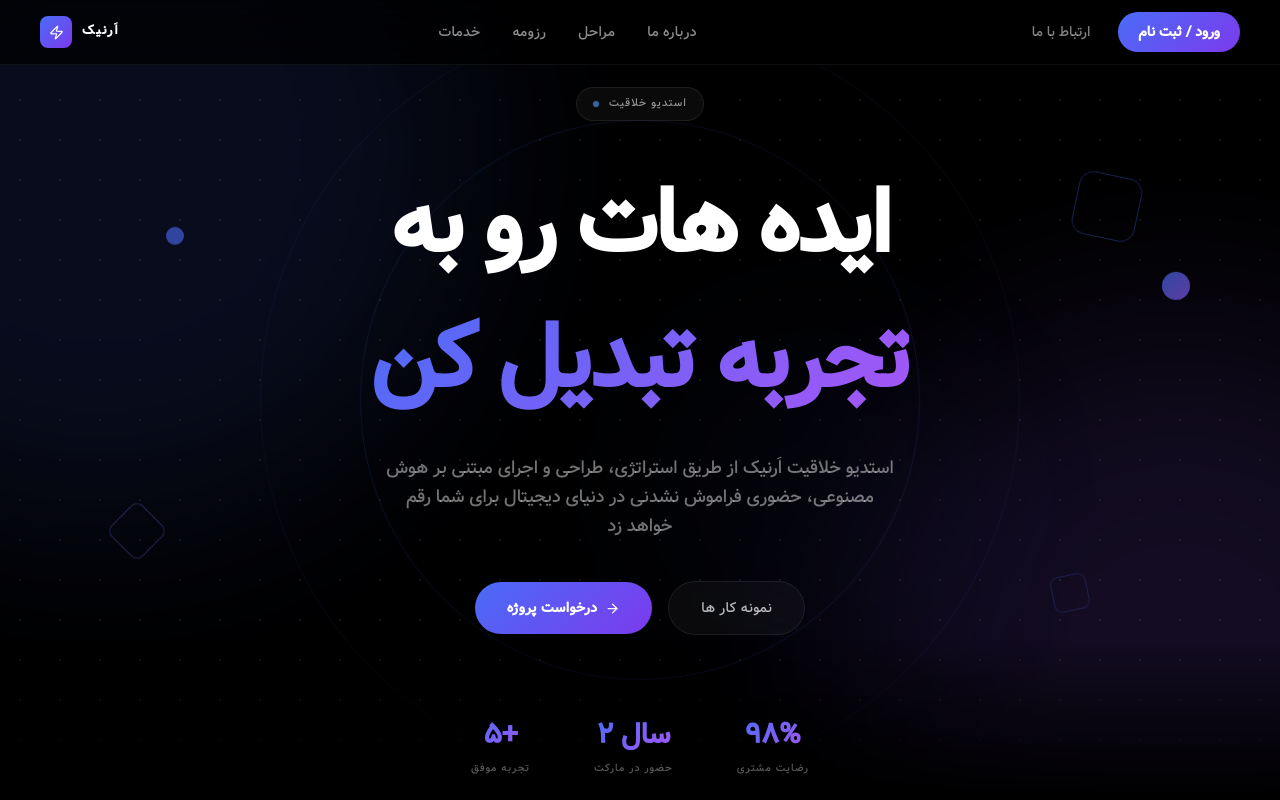
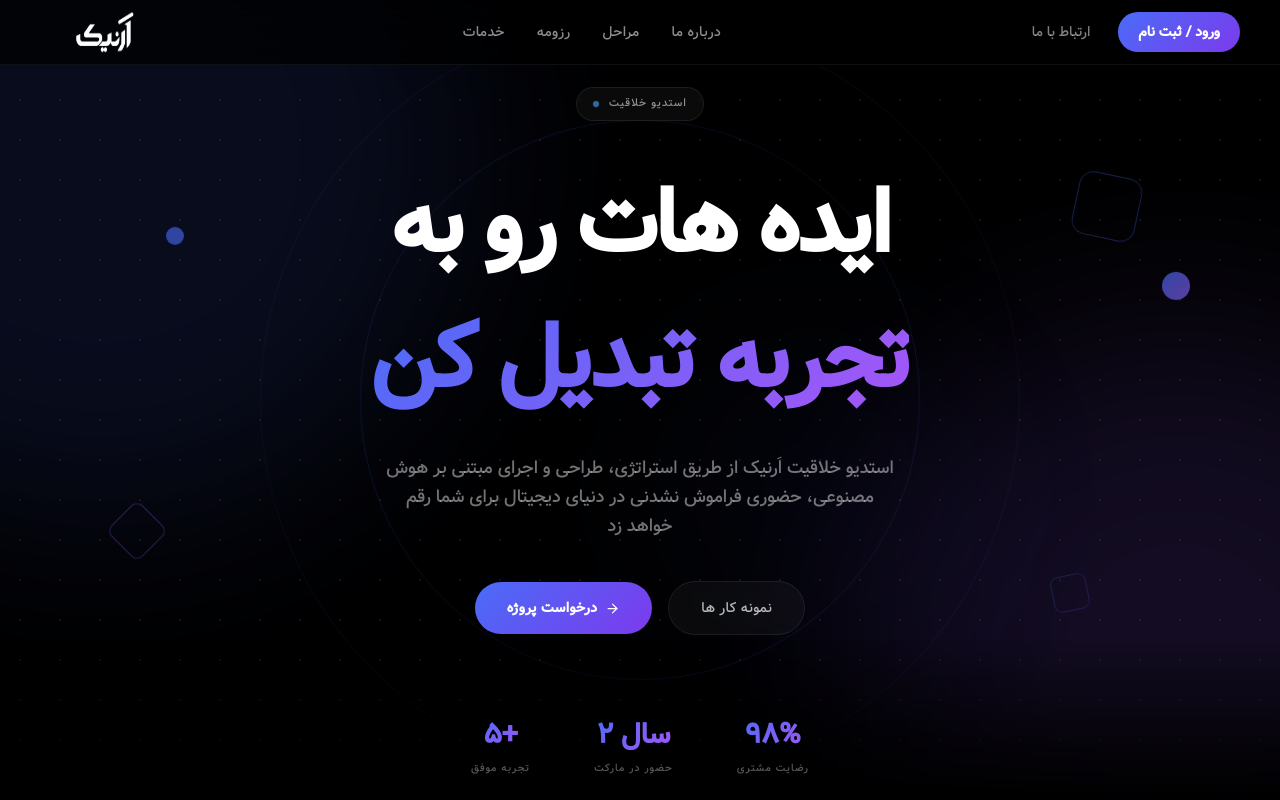
Before and after one commit to arsalannury/arnik, a React (Vite) app: page / in a window 1280 px wide. Shown: the top 800 px of the page. Built offline with nearby package versions, Linux system fonts and the light colour scheme; a web font is replaced by a local one.

Commit message:
-add arnik logo

```diff
--- a/src/app/components/Navbar.tsx
+++ b/src/app/components/Navbar.tsx
@@ -3,6 +3,7 @@ import { NAV_LINKS } from "../constants/content";
 import { Menu } from "lucide-react";
 import { useState } from "react";
 import { X } from "lucide-react";
+import LOGO_WHITE from "../../assets/images/logo-white.webp";
 
 const Navbar = () => {
   const [menuOpen, setMenuOpen] = useState(false);
@@ -19,8 +20,9 @@ const Navbar = () => {
         }}
       >
         <div className="max-w-7xl mx-auto flex items-center justify-between h-16">
-          {/* Logo */}
-          <div className="flex items-center gap-2.5">
+                  {/* Logo */}
+                  <img src={LOGO_WHITE} alt="logo-main" className="w-32 h-25" />
+          {/* <div className="flex items-center gap-2.5">
             <div className="btn-primary w-8 h-8 rounded-lg flex items-center justify-center flex-shrink-0">
               <span>
                 <Zap size={15} className="text-white" />
@@ -32,7 +34,7 @@ const Navbar = () => {
             >
               اَرنیک
             </span>
-          </div>
+          </div> */}
 
           {/* Desktop links */}
           <div className="hidden md:flex items-center gap-8">
```
Also changed, not shown: src/assets/images/logo-white.webp (added), src/assets/images/logo.webp (added).
